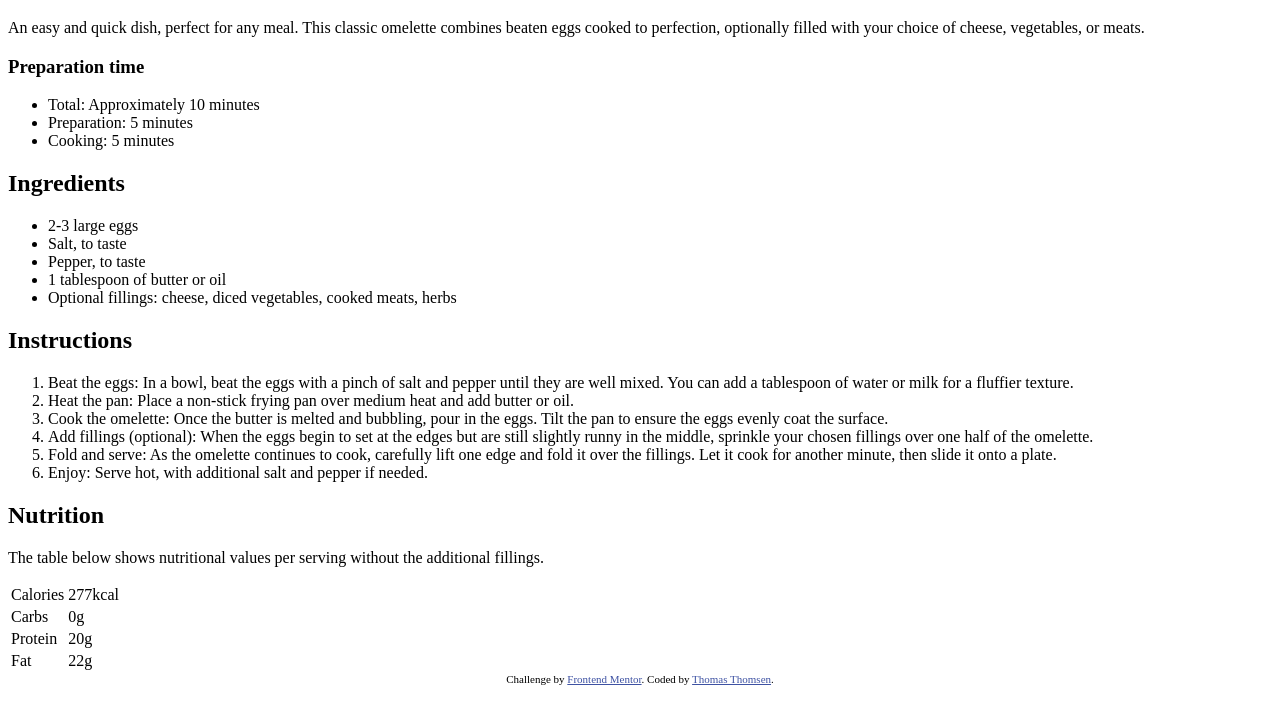
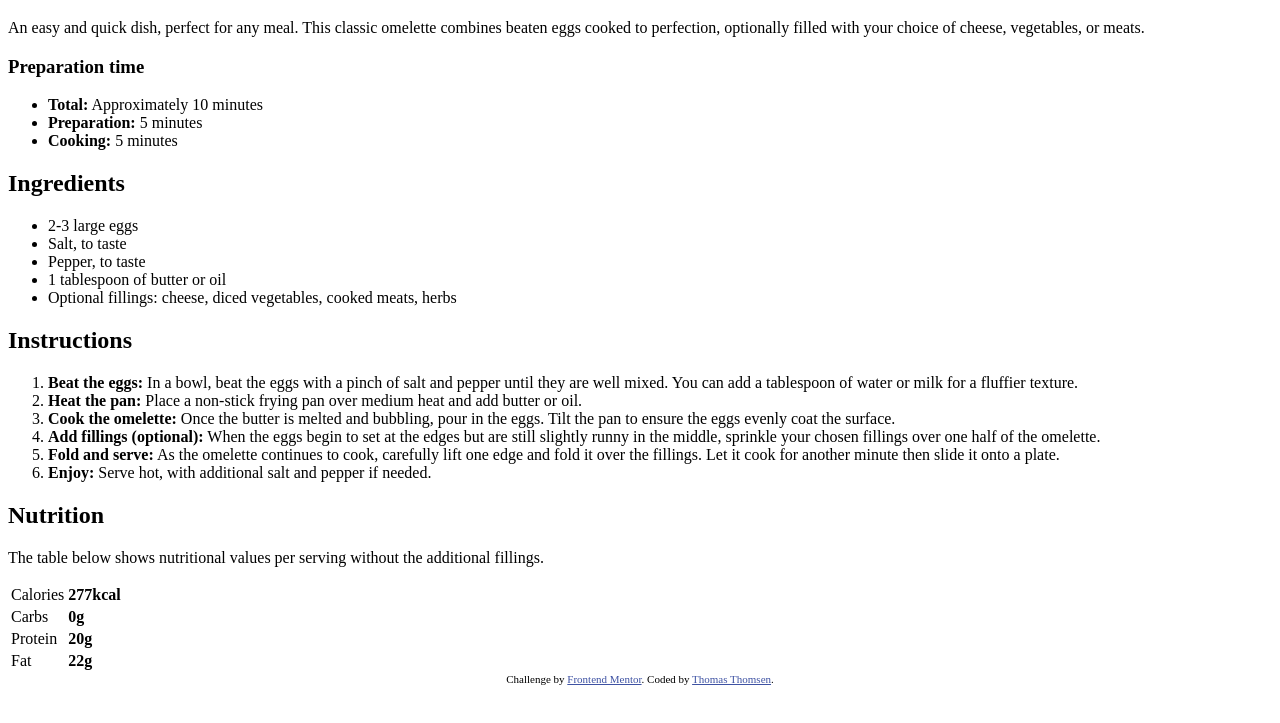
Before and after one commit to thomasthomsen16/frontendmentor-recipepage, a plain HTML site: page index.html in a window 1280 px wide. Shown: the part 61-784 px from the top of the page. Drawn offline with Linux system fonts and the light colour scheme.

Commit message:
Add further HTML tags

```diff
--- a/index.html
+++ b/index.html
@@ -27,9 +27,9 @@
   <div class="prep-div">
     <h3>Preparation time</h3>
     <ul>
-      <li>Total: Approximately 10 minutes</li>
-      <li>Preparation: 5 minutes</li>
-      <li>Cooking: 5 minutes</li>
+      <li><b>Total:</b> Approximately 10 minutes</li>
+      <li><b>Preparation:</b> 5 minutes</li>
+      <li><b>Cooking:</b> 5 minutes</li>
     </ul>
   </div>
 
@@ -46,14 +46,14 @@
   <h2>Instructions</h2>
 
   <ol>
-    <li>Beat the eggs: In a bowl, beat the eggs with a pinch of salt and pepper until they are well mixed. You can add a tablespoon of water or milk for a fluffier texture.</li>
-    <li>Heat the pan: Place a non-stick frying pan over medium heat and add butter or oil.</li>
-    <li>Cook the omelette: Once the butter is melted and bubbling, pour in the eggs. Tilt the pan to ensure the eggs evenly coat the surface.</li>
-    <li>Add fillings (optional): When the eggs begin to set at the edges but are still slightly runny in the middle, sprinkle your chosen fillings over one half of the omelette.</li>
+    <li><b>Beat the eggs:</b> In a bowl, beat the eggs with a pinch of salt and pepper until they are well mixed. You can add a tablespoon of water or milk for a fluffier texture.</li>
+    <li><b>Heat the pan:</b> Place a non-stick frying pan over medium heat and add butter or oil.</li>
+    <li><b>Cook the omelette:</b> Once the butter is melted and bubbling, pour in the eggs. Tilt the pan to ensure the eggs evenly coat the surface.</li>
+    <li><b>Add fillings (optional):</b> When the eggs begin to set at the edges but are still slightly runny in the middle, sprinkle your chosen fillings over one half of the omelette.</li>
     <li>
-      Fold and serve: As the omelette continues to cook, carefully lift one edge and fold it over the fillings. Let it cook for another minute, then slide it onto a plate.
+      <b>Fold and serve:</b> As the omelette continues to cook, carefully lift one edge and fold it over the fillings. Let it cook for another minute then slide it onto a plate.
     </li>
-    <li>Enjoy: Serve hot, with additional salt and pepper if needed.</li>
+    <li><b>Enjoy:</b> Serve hot, with additional salt and pepper if needed.</li>
   </ol>
 
   <h2>Nutrition</h2>
@@ -64,19 +64,19 @@
   <tbody>
     <tr>
       <td>Calories</td>
-      <td>277kcal</td>
+      <td><b>277kcal</b></td>
     </tr>
     <tr>
       <td>Carbs</td>
-      <td>0g</td>
+      <td><b>0g</b></td>
     </tr>
     <tr>
       <td>Protein</td>
-      <td>20g</td>
+      <td><b>20g</b></td>
     </tr>
     <tr>
       <td>Fat</td>
-      <td>22g</td>
+      <td><b>22g</b></td>
     </tr>
   </tbody>
 </table>
```
